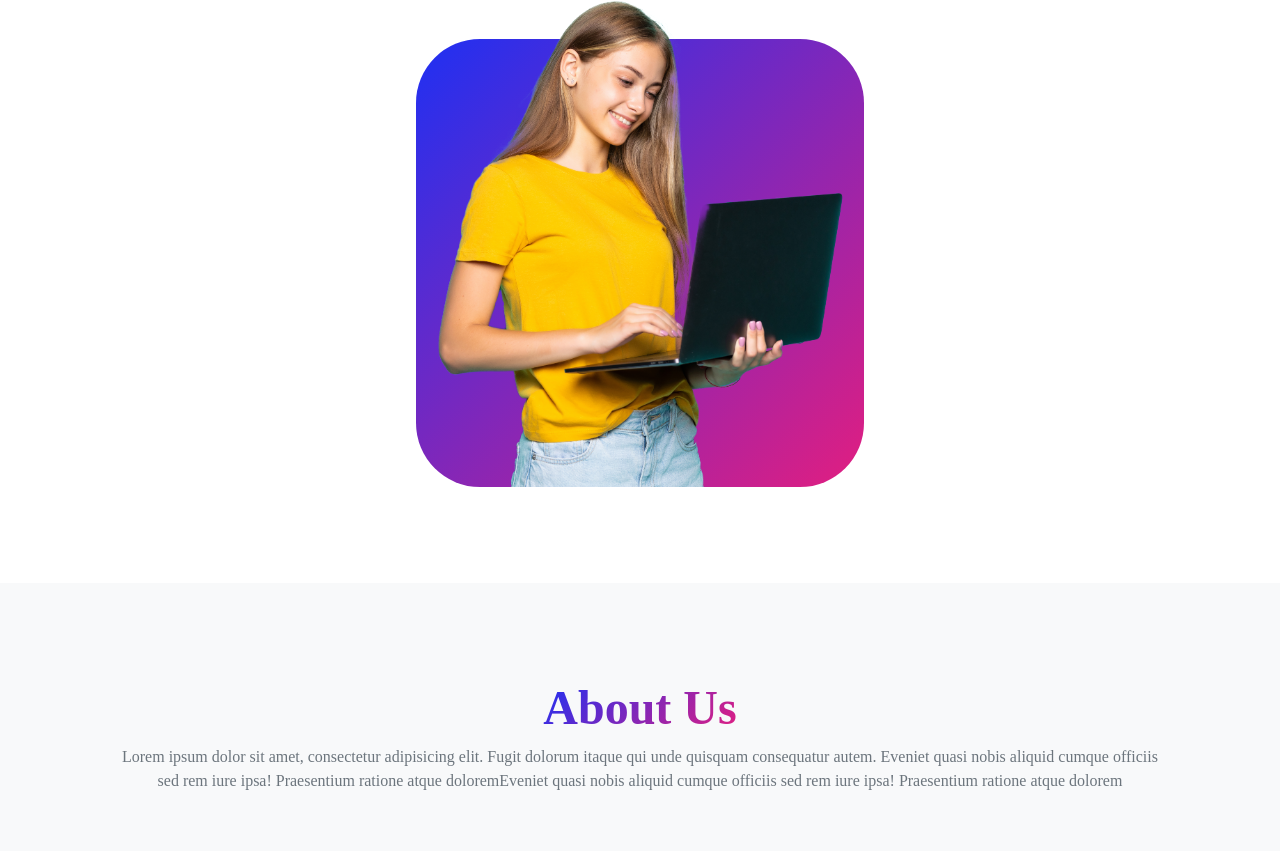
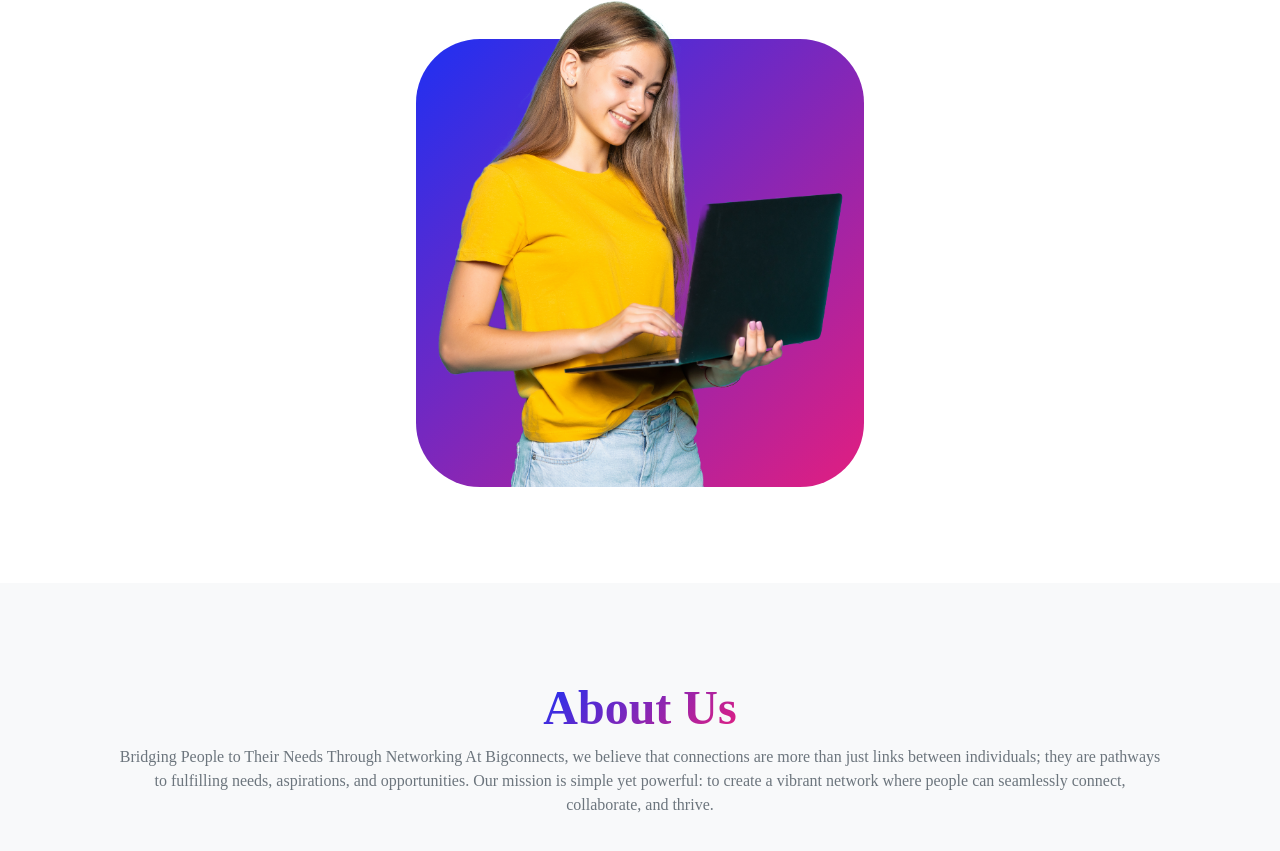
Before and after one commit to rajeshr-27/portfolio-front-end, a React (Create React App) app: page / in a window 1280 px wide. Shown: the part 503-1354 px from the top of the page. Built offline with nearby package versions, Linux system fonts and the light colour scheme; no server answers.

Commit message:
about us updated homepage

```diff
--- a/src/components/Home.js
+++ b/src/components/Home.js
@@ -62,7 +62,7 @@ function Home() {
                         <div class="col-xxl-8">
                             <div class="text-center my-5">
                                 <h2 class="display-5 fw-bolder"><span class="text-gradient d-inline">About Us</span></h2>
-                                <p class="text-muted">Lorem ipsum dolor sit amet, consectetur adipisicing elit. Fugit dolorum itaque qui unde quisquam consequatur autem. Eveniet quasi nobis aliquid cumque officiis sed rem iure ipsa! Praesentium ratione atque doloremEveniet quasi nobis aliquid cumque officiis sed rem iure ipsa! Praesentium ratione atque dolorem</p>
+                                <p class="text-muted">Bridging People to Their Needs Through Networking At Bigconnects, we believe that connections are more than just links between individuals; they are pathways to fulfilling needs, aspirations, and opportunities. Our mission is simple yet powerful: to create a vibrant network where people can seamlessly connect, collaborate, and thrive.</p>
                                 <div class="d-flex justify-content-center fs-2 gap-4">
                                     <a class="text-gradient" href="#!"><i class="bi bi-twitter"></i></a>
                                     <a class="text-gradient" href="#!"><i class="bi bi-linkedin"></i></a>
```
